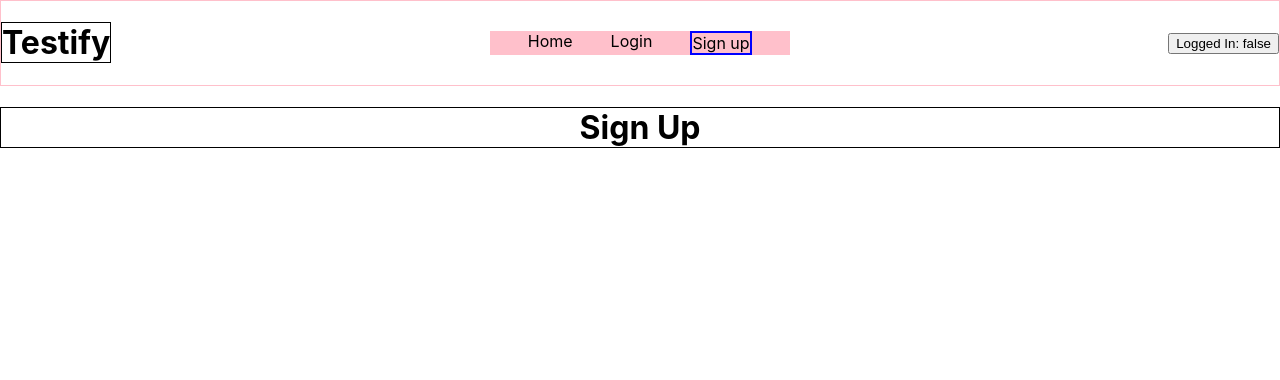
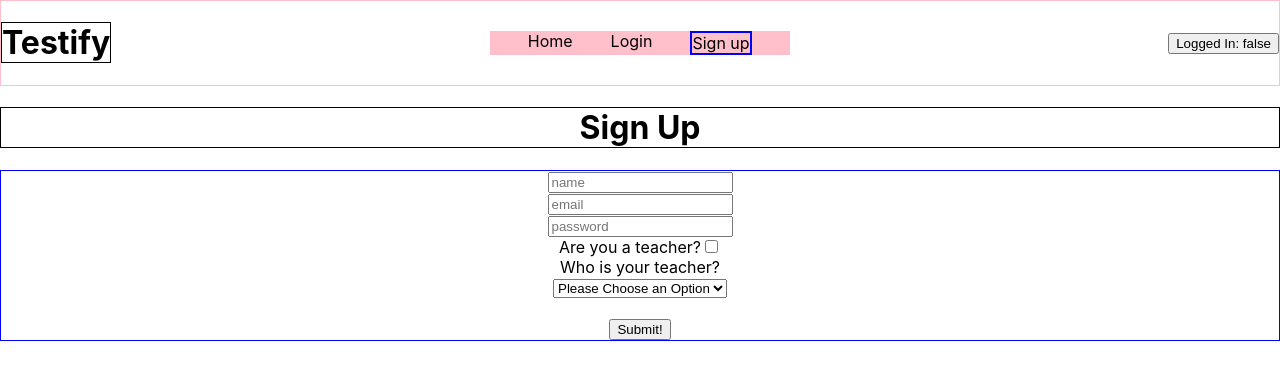
Before and after one commit to bt-testify/Testify-FE, a React (Create React App) app in the folder testify/: page /SignUp in a window 1280 px wide. Shown: the top 380 px of the page. Built offline with nearby package versions, Linux system fonts and the light colour scheme.

Commit message:
Sign up form mocked up

```diff
--- a/testify/src/components/Header.js
+++ b/testify/src/components/Header.js
@@ -34,7 +34,7 @@ export default function Header({ loggedIn, setLoggedIn }) {
       {(() => {
         if (loggedIn === true) {
           return (
-            <nav>
+            <nav className='loggedIn'>
               <StyledNavLink exact to='/'>
                 Home{' '}
               </StyledNavLink>
@@ -45,7 +45,7 @@ export default function Header({ loggedIn, setLoggedIn }) {
           );
         } else if (loggedIn === false) {
           return (
-            <nav>
+            <nav className='notLoggedIn'>
               <StyledNavLink exact to='/'>
                 Home{' '}
               </StyledNavLink>
--- a/testify/src/components/SignUp.js
+++ b/testify/src/components/SignUp.js
@@ -1,9 +1,134 @@
-import React from 'react'
+import React, { useState, useEffect } from 'react';
+import { withFormik, Form, Field } from "formik";
+import * as Yup from "yup";
+import axios from "axios";
+import '../test.css';
 
-export default function SignUp() {
+
+//need to have a checkbox for student/teacher, and if student, then have a searchform or dropdown to select your teacher
+//(loaded from list of users that are teachers from server.)
+
+//need to check if email has already been used to create a user
+
+//need to assign ID to created user when it gets sent to the server
+
+// Empty inline JSX function:
+// {(() => {})()}
+
+// userArray = [{teacher},{student},{teacher}];
+//  teacher{
+//     id:id
+//     name:name
+//     email:email
+//     password:password
+//     isTeacher: true;
+//     students: [studentuserid, studentuserid, studentuserid]
+//     testBank: [{test}, {test}, {test}]
+// }
+//  student{
+//     id:id
+//     name:name
+//     email:email
+//     password:password
+//     isTeacher: false;
+//     teacherID: teacherID;
+//     grade:grade
+//     assignedTests: [{test}, {test}, {test}]
+//     completedTests: [{test}, {test}, {test}]
+// }
+
+const SignUpForm = ({values, touched, errors, status}) => {
+    const [user, setUser] = useState([]);
+
+    useEffect(() => {
+      status && setUser(user => [...user, status]);
+    }, [status]);
+
     return (
         <div>
             <h1 className='initial'>Sign Up</h1>
+            <Form className='signUpForm'>
+                <Field className="field" type="text" name="name" placeholder="name" />
+                {touched.name && errors.name && ( <p className="error">{errors.name}</p>)}
+                <br/>
+
+                <Field className="field" type="email" name="email" placeholder="email" />
+                {touched.email && errors.email && ( <p className="error">{errors.email}</p>)}
+                <br/>
+
+                <Field className="field" type="password" name="password" placeholder="password" />
+                {touched.password && errors.password && ( <p className="error">{errors.password}</p>)}
+                <br/>
+
+                <label className="field">
+                <span className="checkmark" />
+                Are you a teacher?
+                <Field
+                    type="checkbox"
+                    name="isTeacher"
+                    checked={values.isTeacher}
+                />
+                </label>
+                <br/>
+
+                {(() => {
+                    if (!values.isTeacher){
+                        return ( //<p>Teacher!!</p>
+                        <label> Who is your teacher? <br/>
+                            <Field component="select"  name="role">
+                                <option>Please Choose an Option</option>
+                                <option value="Instructor">Instructor</option>
+                                <option value="Team Lead">Team Lead</option>
+                                <option value="Student">Student</option>
+                            </Field><br/> <br/>
+                            </label>
+                            )
+                    }
+                })()}
+
+
+                <button type="submit">Submit!</button>
+            </Form>
+
+            {/* temp code to display successful object creation */}
+            {user.map((mem, index) => (
+                <ul key={index}>
+                <li>Name: {mem.name}</li>
+                <li>Email: {mem.email}</li>
+                <li>Password: {mem.password}</li>
+                <li>isTeacher: {mem.isTeacher.toString()}</li>
+                </ul>
+            ))}
+
         </div>
     )
 }
+
+const SignUp = withFormik({
+    mapPropsToValues({name, email, password, isTeacher, teacherID}) {
+      return {
+        name: name || '',
+        email: email || '',
+        password: password || '',
+        isTeacher: isTeacher || false,
+        teacherID: teacherID || null,
+      };
+    },
+
+    validationSchema: Yup.object().shape({ name: Yup.string().required("Please enter your name"),
+      email: Yup.string().required('Please enter your email'), password: Yup.string().required('Please enter a password')
+      }),
+
+    handleSubmit(values, { setStatus }) {
+      axios
+        // values is our object with all our data on it.
+        .post("https://reqres.in/api/users/", values)
+        .then(res => {
+          setStatus(res.data);
+          console.log(res);
+        })
+        .catch(err => console.log(err.response));
+    }
+  })(SignUpForm);
+
+  export default SignUp;
--- a/testify/src/test.css
+++ b/testify/src/test.css
@@ -19,3 +19,6 @@ nav{
         display: flex;
         justify-content: space-evenly;
 }
+.signUpForm{
+  border: 1px solid blue;
+}
```
